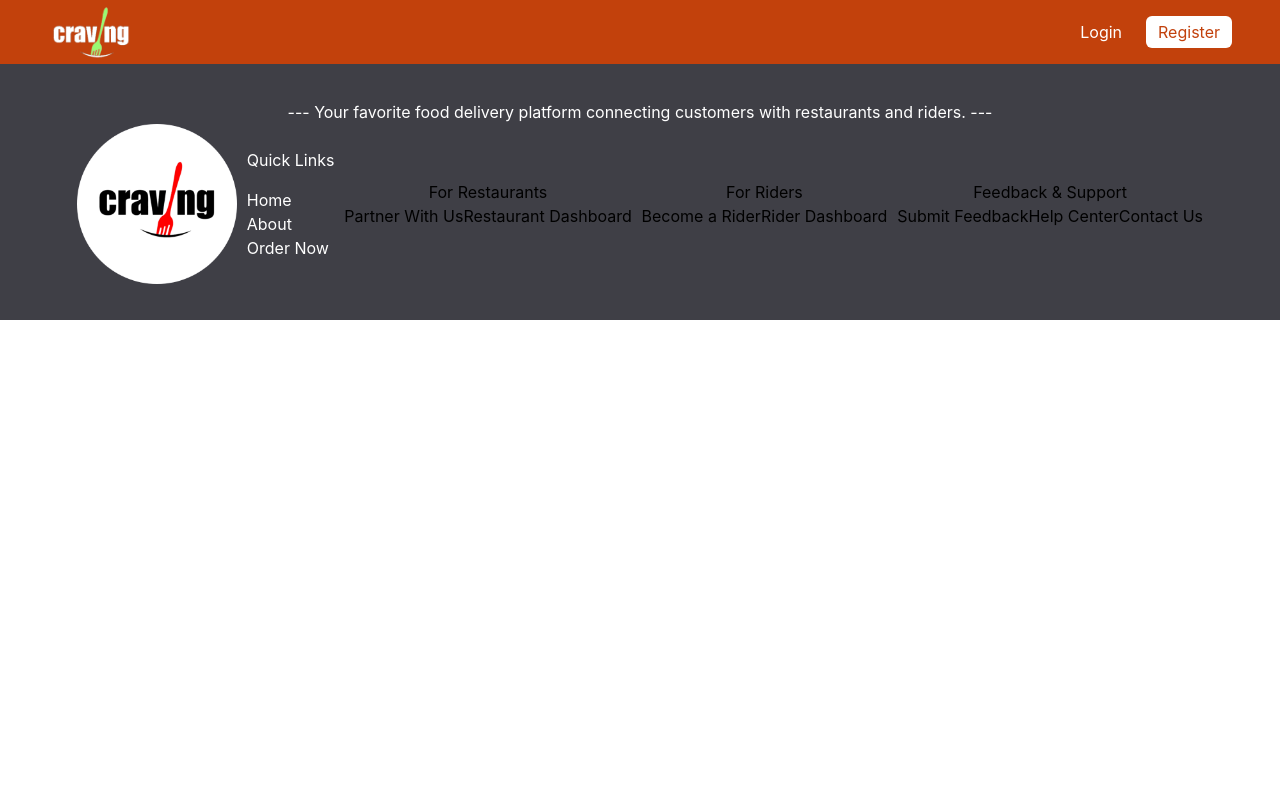
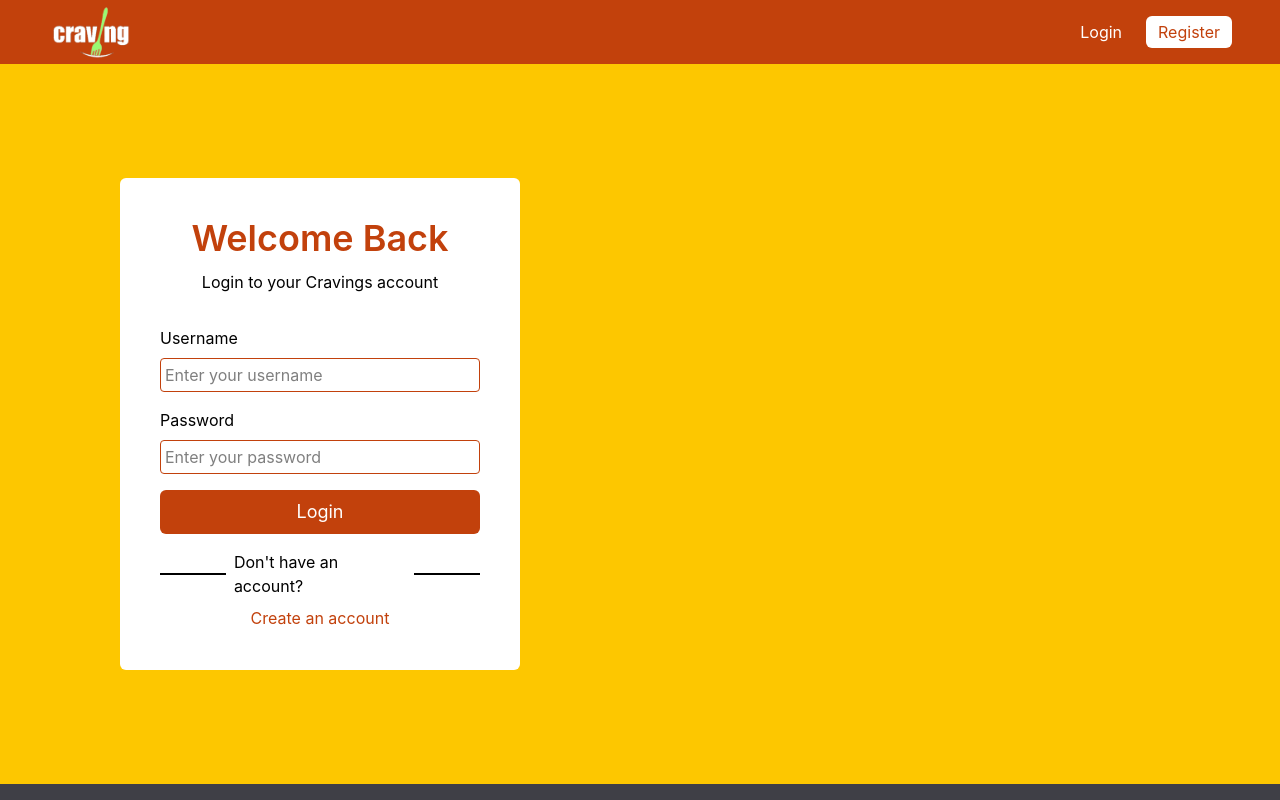
Before and after one commit to Ashishsahu0107/Cravings_Projects, a React (Vite) app in the folder client/: page /login in a window 1280 px wide. Shown: the top 800 px of the page. Built offline with nearby package versions, Linux system fonts and the light colour scheme.

Commit message:
Add HelpCenter and OrderNow pages
- Created HelpCenter.jsx with a basic functional component.
- Created OrderNow.jsx with a basic functional component.

```diff
--- a/client/src/App.jsx
+++ b/client/src/App.jsx
@@ -3,15 +3,33 @@ import { BrowserRouter, Routes, Route } from 'react-router-dom'
 import Home from './pages/Home'
 import Header from './components/Header'
 import Footer from './components/Footer'
+import Login from './pages/Login'
+import Register from './pages/Register'
+import Contact from './pages/Contact'
+import About from './pages/About'
+import Feedback from './pages/Feedback'
+import HelpCenter from './pages/HelpCenter'
+import OrderNow from './pages/OrderNow'
+import Projects from './pages/Projects'
+import Skills from './pages/Skills'
 
 const App = () => {
   return (
     <BrowserRouter>
-      <Header/>
+      <Header />
       <Routes>
-        <Route path='/' element={ <Home/> } />
+        <Route path='/' element={<Home />} />
+        <Route path='/login' element={<Login />} />
+        <Route path='/register' element={<Register />} />
+        <Route path='/contact' element={<Contact />} />
+        <Route path='/about' element={<About />} />
+        <Route path='/feedback' element={<Feedback />} />
+        <Route path='/helpcenter' element={<HelpCenter />} />
+        <Route path='/ordernow' element={<OrderNow />} />
+        <Route path='/projects' element={<Projects />} />
+        <Route path='/skills' element={<Skills />} />
       </Routes>
-      <Footer/>
+      <Footer />
     </BrowserRouter>
   )
 }
--- a/client/src/components/Footer.jsx
+++ b/client/src/components/Footer.jsx
@@ -39,8 +39,8 @@ const Footer = () => {
                         <h1>Feedback & Support</h1>
                         <div>
                             <Link>Submit Feedback</Link>
-                            <Link>Help Center</Link>
-                            <Link>Contact Us</Link>
+                            <Link to=''>Help Center</Link>
+                            <Link to='/contact'>Contact Us</Link>
                         </div>
                     </div>
                 </div>
--- a/client/src/components/Header.jsx
+++ b/client/src/components/Header.jsx
@@ -11,7 +11,7 @@ const Header = () => {
                     <img src={LogoHeader} alt="header-images" className='h-14 '/>
                 </Link>
                 <div className='text-md flex gap-3'>
-                    <Link to='/login' className='px-3 py-1 hover:outline  rounded-md text-white text-decoration-none'>Login</Link>
+                    <Link to='./login' className='px-3 py-1 hover:outline  rounded-md text-white text-decoration-none'>Login</Link>
                     <Link to='/register' className='px-3 py-1 bg-white rounded-md text-[var(--bg-color)] text-decoration-none flex items-center hover:bg-transparent hover:text-white hover:outline '>Register</Link>
                 </div>
             </nav>
--- a/client/src/index.css
+++ b/client/src/index.css
@@ -1,7 +1,16 @@
 @import "tailwindcss";
 
+:root {
+  --bg-color: #c2410c;
+  --bg-footer: #3f3f46;
 
-:root{
-   --bg-color: #C2410C;
-   --bg-footer: #3F3F46;
+  --primary: #001bb7;
+  --primary-text: #dfdff8;
+  --secondary: #0046ff;
+  --accent: #ff8040;
+  --success: #16a34a;
+  --error: #dc2626;
+  --warning: #f59e0b;
+  --background: #f5f1dc;
+  --text: #111827;
 }
--- a/client/src/pages/Feedback.jsx
+++ b/client/src/pages/Feedback.jsx
@@ -0,0 +1,9 @@
+import React from 'react'
+
+const Feedback = () => {
+  return (
+    <div>Feedback</div>
+  )
+}
+
+export default Feedback
--- /dev/null
+++ b/client/src/pages/HelpCenter.jsx
@@ -0,0 +1,9 @@
+import React from 'react'
+
+const HelpCenter = () => {
+  return (
+    <div>HelpCenter</div>
+  )
+}
+
+export default HelpCenter
--- a/client/src/pages/Login.jsx
+++ b/client/src/pages/Login.jsx
@@ -18,9 +18,9 @@ const Login = () => {
 
     return (
         <>
-            <div className='h-[90vh] bg-[url("/login-dashboard.png")] bg-yellow-400 grid items-center justify-start bg-cover bg-center md:ps-30 '>
+            <div className='h-[90vh] bg-[url("/foodTable.webp")] bg-yellow-400 grid items-center justify-start bg-cover bg-center md:ps-30 '>
                 <div className='bg-white p-10 grid gap-8 rounded-md w-100'>
-                    <div>
+                    <div className='grid gap-3'>
                         <h1 className='text-4xl text-center font-semibold text-[var(--bg-color)] '>Welcome Back</h1>
                         <p className='text-center'>Login to your Cravings account</p>
                     </div>
@@ -35,7 +35,12 @@ const Login = () => {
                             <input type="text" name='password' id='password' placeholder='Enter your password' value={password} onChange={(e) => setPassword(e.target.value)} className='border border-[var(--bg-color)] focus:outline focus:outline-[var(--bg-color)] p-1 rounded focus:outline-2' />
                         </div>
                         <button type='submit' className='w-full py-2 mb-4 rounded-md bg-[var(--bg-color)] text-white text-lg'>Login</button>
-                        <p className='text-center '>Create a new account <span  onClick={()=> navigate("/register")} className='text-[var(--bg-color)] cursor-pointer '>Register</span></p>
+                        <div className='flex items-center justify-center gap-2 mb-2'>
+                            <div className='w-17 border' />
+                            <p className=''>Don't have an account?</p>
+                            <div className='w-17 border'/>
+                        </div>
+                        <p className='text-center '><span  onClick={()=> navigate("/register")} className='text-[var(--bg-color)] cursor-pointer '>Create an account</span></p>
                     </form>
                 </div>
             </div>
--- /dev/null
+++ b/client/src/pages/OrderNow.jsx
@@ -0,0 +1,9 @@
+import React from 'react'
+
+const OrderNow = () => {
+  return (
+    <div>OrderNow</div>
+  )
+}
+
+export default OrderNow
```
Also changed, not shown: client/public/foodTable.webp (added), client/src/pages/Help-center.jsx (deleted), client/src/pages/Order-now.jsx (deleted).
